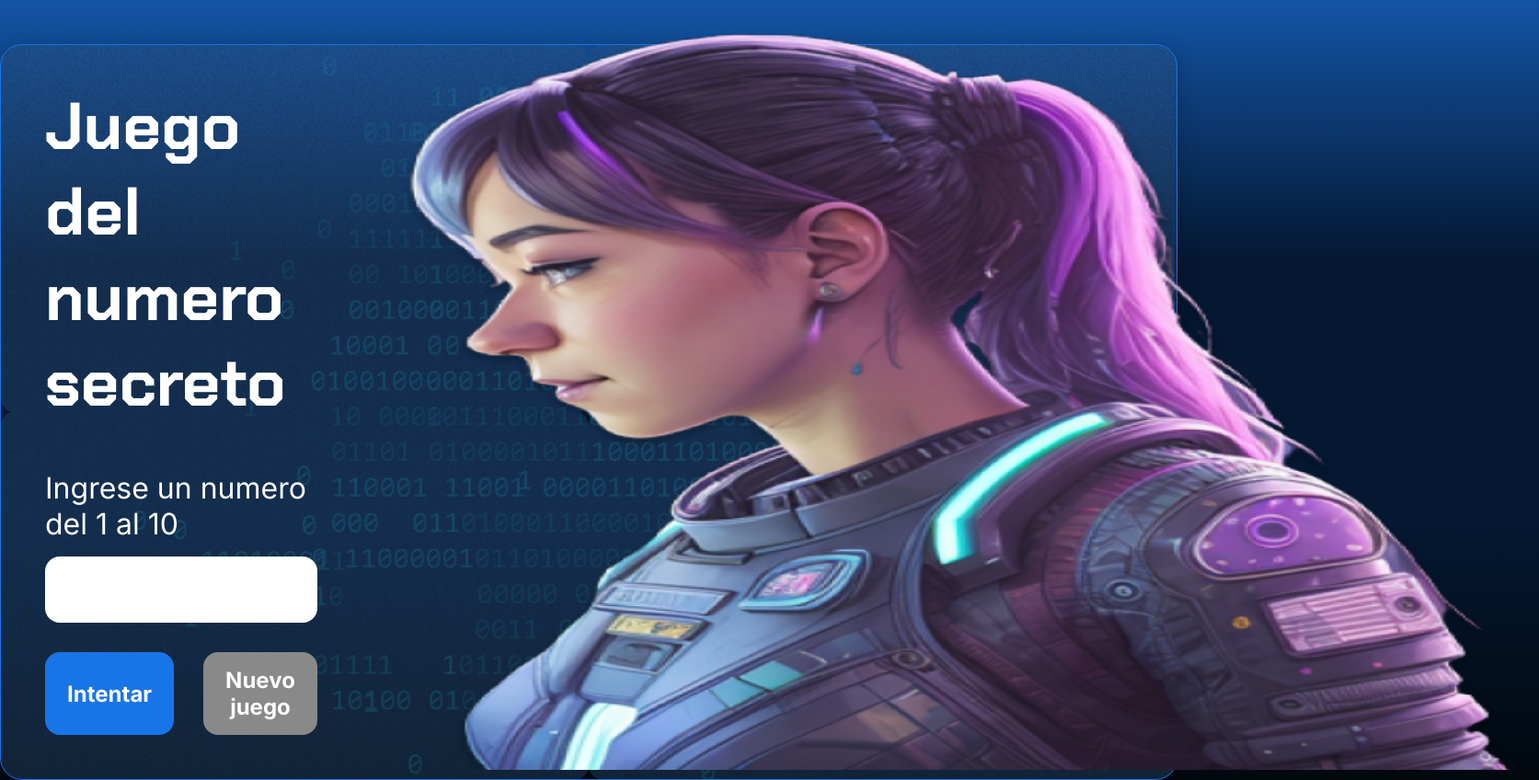
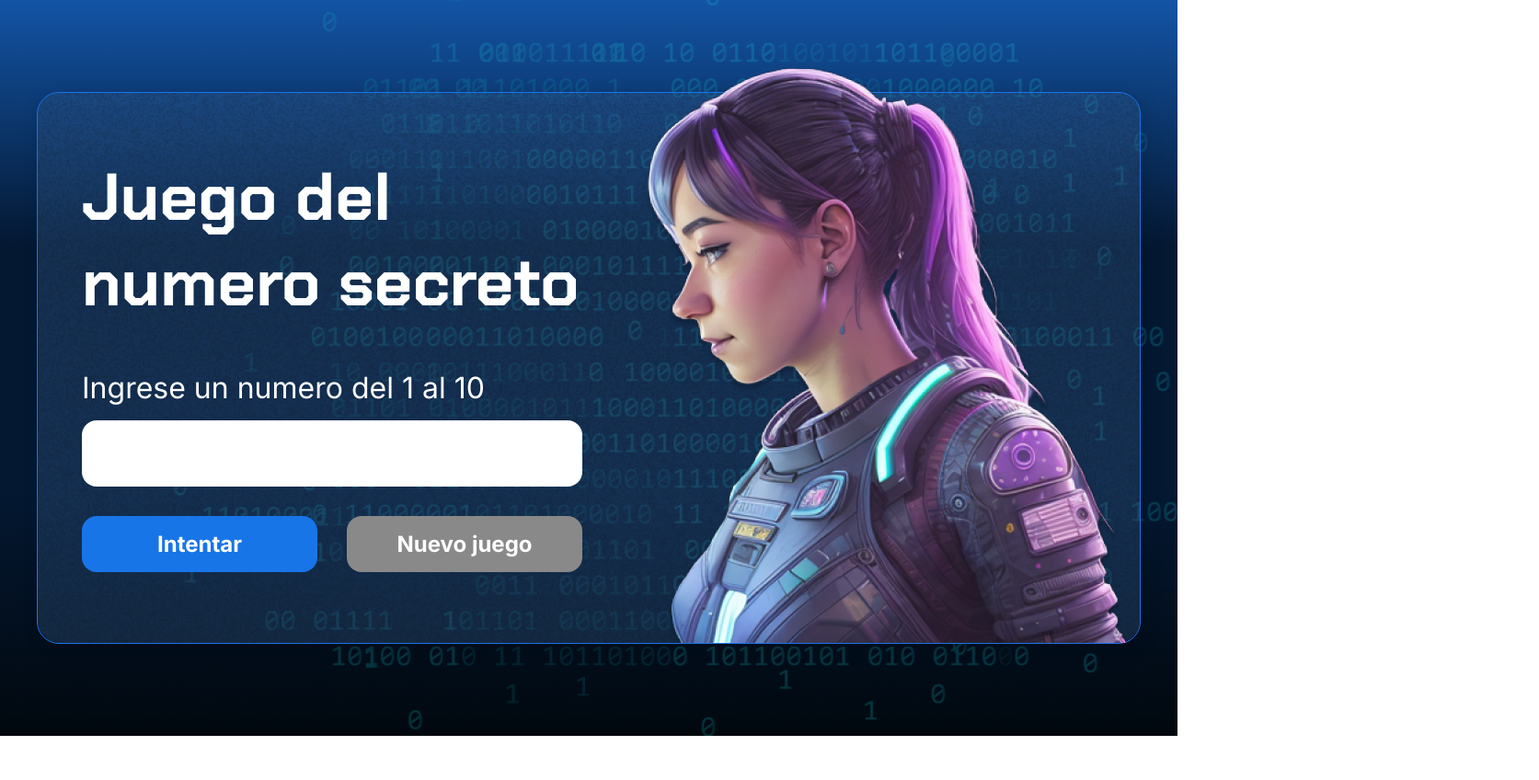
Before and after one commit to Thecknt/adivinarNumeroSecreto, a plain HTML site: page index.html in a window 1280 px wide. Shown: the whole page at 92% size, 1673 px wide, since content can reach past the window. After the commit the page ends 800 px from the top, so only its background shows below. Drawn offline with Linux system fonts and the light colour scheme.

Commit message:
fixed desk css

```diff
--- a/style.css
+++ b/style.css
@@ -109,45 +109,3 @@ button {
     font-size: 32px;
     font-weight: 400;
 }
-
-@media (min-width: 412px) {
-
-.container {
-    width: 100vw;
-    height: 100vh;
-    display: flex;
-    align-items: center;
-    justify-content: space-between;
-    border-radius: 24px;
-    border: 1px solid #1875E8;
-    box-shadow: 4px 4px 20px 0px rgba(1, 8, 14, 0.15);
-    background-image: url("img/Ruido.png");
-    background-size: 50% 50%;
-    position: relative;
-}
-
-body {
-    background: linear-gradient(#1354A5 0%, #041832 33.33%, #041832 66.67%, #01080E 100%);
-    height: 100vh;
-    width: 100vw;
-    display: flex;
-    align-items: center;
-    justify-content: center;
-    margin-top: 3rem;
-}
-
-.container__imagen-persona{
-    width: 100vw;
-    height: 100vh;
-    justify-content: flex-end;
-    display: flex;
-}
-
-* {
-    box-sizing: border-box;
-    margin: 0;
-    padding: 0;
-    color: white;
-}
-
-}
```
